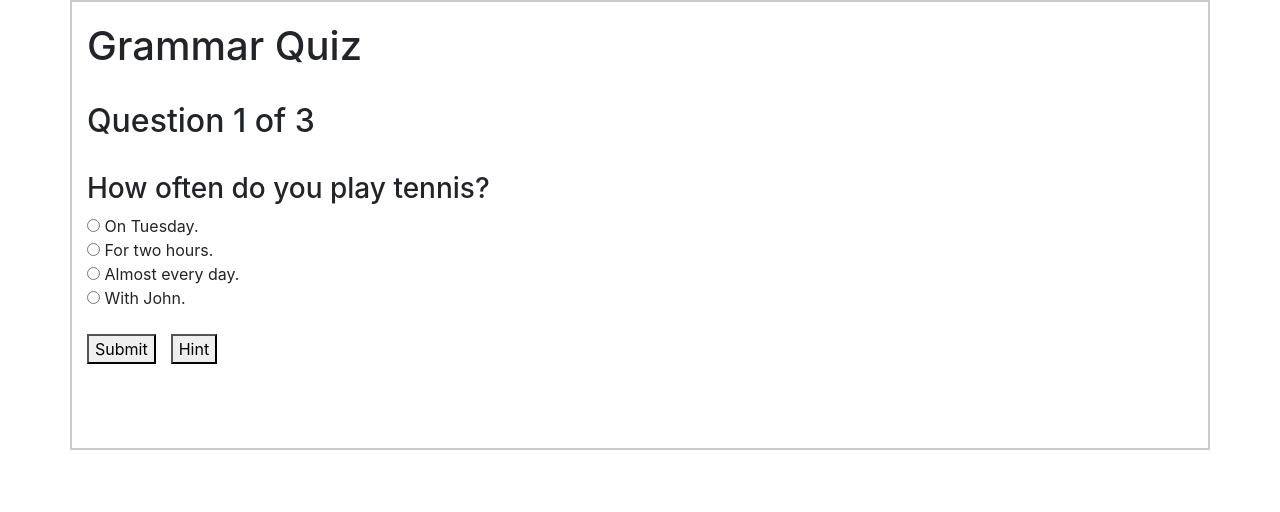
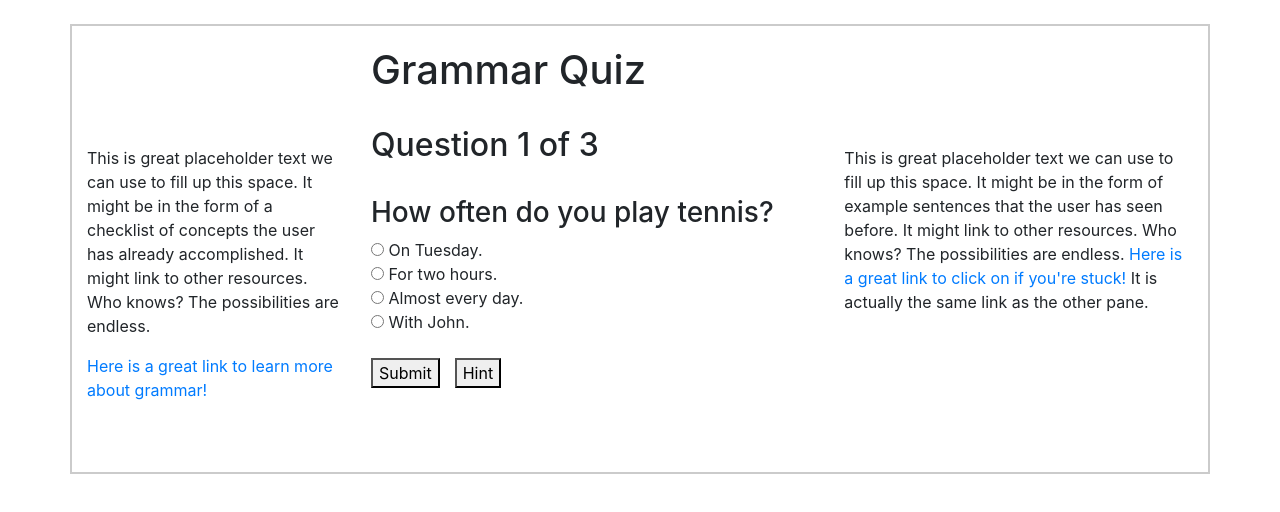
Before and after one commit to virena/basic-web-quiz, a plain HTML site: page WebQuiz.html in a window 1280 px wide. Drawn offline with nearby package versions, Linux system fonts and the light colour scheme.

Commit message:
Created column panes and placeholder text

```diff
--- a/WebQuiz.html
+++ b/WebQuiz.html
@@ -29,12 +29,43 @@
 
     </head>
     <body>
+        <br>
         <div class="container">
-            <h1>Grammar Quiz</h1><br>
-            <h2 id="testStatus"></h2><br>
-            <div id="quiz">
-                <div id="test"></div>
-                <div id="hintBox"></div>
+            <div class="row">
+                <div class="col-3">
+                    <p class="leftColumn">
+                        This is great placeholder text we can use to fill up this space.
+                        It might be in the form of a checklist of concepts the user has already accomplished.
+                        It might link to other resources. Who knows? The possibilities are endless.
+                    </p>
+                    <a href="https://www.grammarly.com/blog/10-best-grammar-resources-english-language-learners/">
+                        Here is a great link to learn more about grammar!
+                    </a>
+                </div>
+                <div class="col-5">
+                    <h1>Grammar Quiz</h1><br>
+                    <h2 id="testStatus"></h2><br>
+                    <div id="quiz">
+                        <div id="test"></div>
+                    </div>
+                </div>
+                <div class="col-4">
+                    <div class="alert d-none alert-danger " role='alert'>
+                            Sorry, that is incorrect.
+                    </div>
+                    <div id="hintBox"></div>
+                    <p class="leftColumn">
+                        This is great placeholder text we can use to fill up this space.
+                        It might be in the form of example sentences that the user has seen before.
+                        It might link to other resources. Who knows? The possibilities are endless.
+
+                    <a href="https://www.grammarly.com/blog/10-best-grammar-resources-english-language-learners/">
+                        Here is a great link to click on if you're stuck!
+                    </a>
+
+                        It is actually the same link as the other pane.
+                    </p>
+                </div>
             </div>
         </div>
     </body>
```
